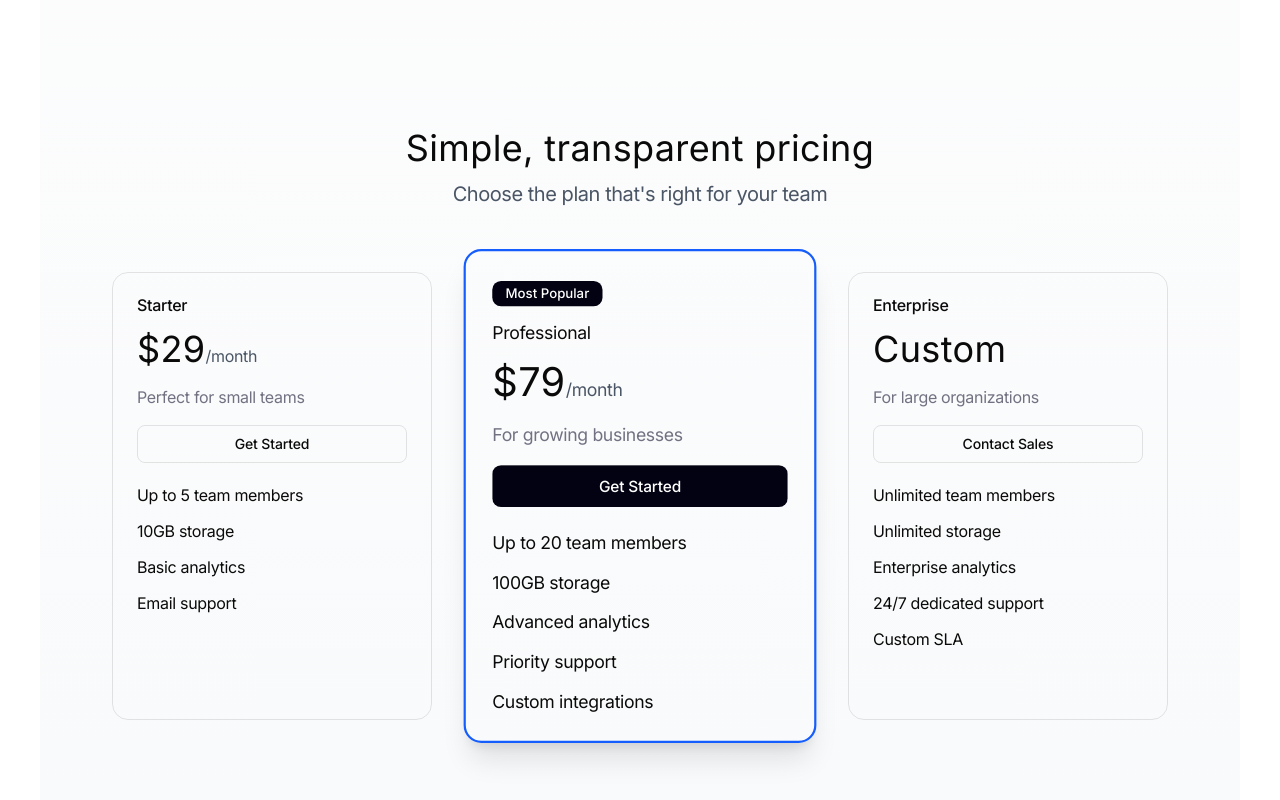
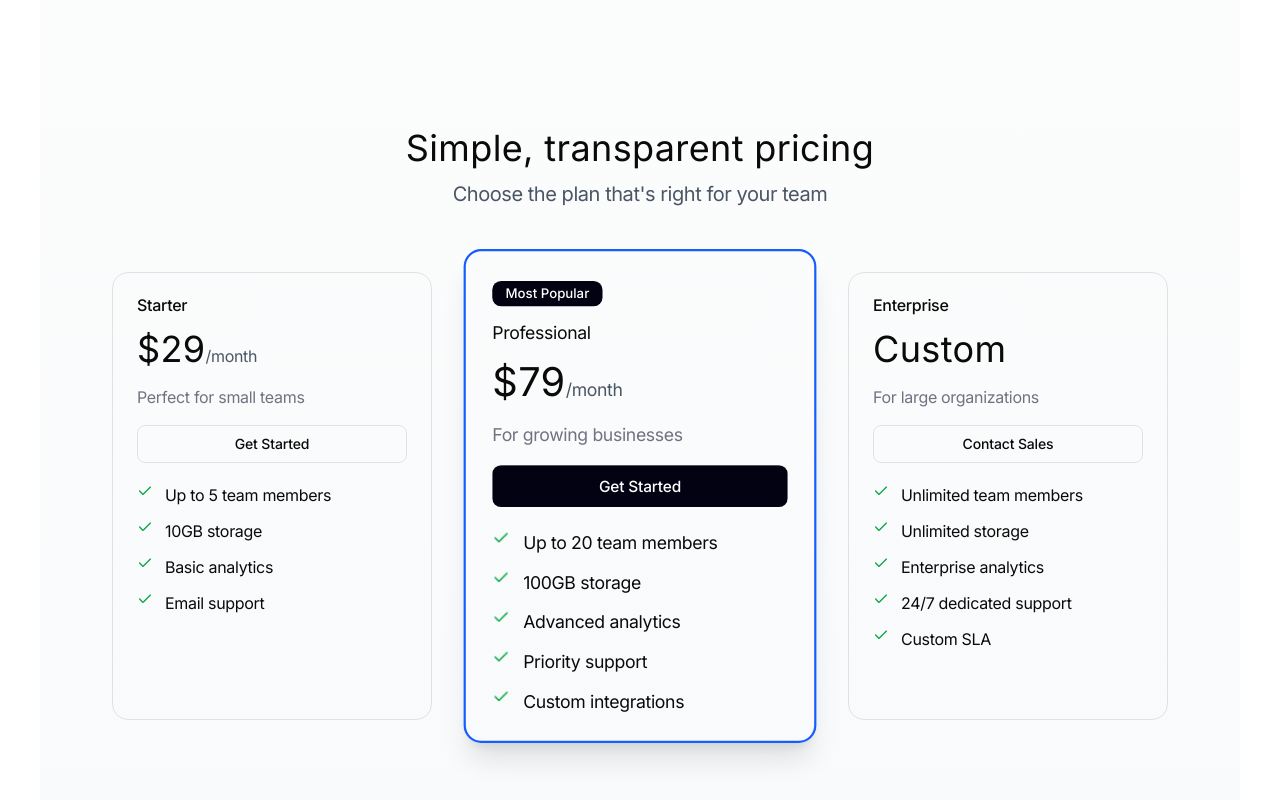
Before and after one commit to SasanTazayoni/detailify, a React (Vite) app: page / in a window 1280 px wide. Shown: the part 1173-1973 px from the top of the page. Built offline with nearby package versions, Linux system fonts and the light colour scheme.

Commit message:
Add tick icons to list items in pricing component

```diff
--- a/src/components/Pricing.tsx
+++ b/src/components/Pricing.tsx
@@ -34,10 +34,46 @@ function Pricing() {
               Get Started
             </button>
             <ul className="dark-text tracking-[-0.31px] leading-6 space-y-3">
-              <li>Up to 5 team members</li>
-              <li>10GB storage</li>
-              <li>Basic analytics</li>
-              <li>Email support</li>
+              <li className="flex items-start gap-3">
+                <img
+                  src="/icons/tick.png"
+                  alt=""
+                  aria-hidden="true"
+                  role="presentation"
+                  className="w-4 h-4"
+                />
+                <span>Up to 5 team members</span>
+              </li>
+              <li className="flex items-start gap-3">
+                <img
+                  src="/icons/tick.png"
+                  alt=""
+                  aria-hidden="true"
+                  role="presentation"
+                  className="w-4 h-4"
+                />
+                <span>10GB storage</span>
+              </li>
+              <li className="flex items-start gap-3">
+                <img
+                  src="/icons/tick.png"
+                  alt=""
+                  aria-hidden="true"
+                  role="presentation"
+                  className="w-4 h-4"
+                />
+                <span>Basic analytics</span>
+              </li>
+              <li className="flex items-start gap-3">
+                <img
+                  src="/icons/tick.png"
+                  alt=""
+                  aria-hidden="true"
+                  role="presentation"
+                  className="w-4 h-4"
+                />
+                <span>Email support</span>
+              </li>
             </ul>
           </div>
         </div>
@@ -65,11 +101,56 @@ function Pricing() {
               Get Started
             </button>
             <ul className="dark-text tracking-[-0.31px] leading-6 space-y-3">
-              <li>Up to 20 team members</li>
-              <li>100GB storage</li>
-              <li>Advanced analytics</li>
-              <li>Priority support</li>
-              <li>Custom integrations</li>
+              <li className="flex items-start gap-3">
+                <img
+                  src="/icons/tick.png"
+                  alt=""
+                  aria-hidden="true"
+                  role="presentation"
+                  className="w-4 h-4"
+                />
+                <span>Up to 20 team members</span>
+              </li>
+              <li className="flex items-start gap-3">
+                <img
+                  src="/icons/tick.png"
+                  alt=""
+                  aria-hidden="true"
+                  role="presentation"
+                  className="w-4 h-4"
+                />
+                <span>100GB storage</span>
+              </li>
+              <li className="flex items-start gap-3">
+                <img
+                  src="/icons/tick.png"
+                  alt=""
+                  aria-hidden="true"
+                  role="presentation"
+                  className="w-4 h-4"
+                />
+                <span>Advanced analytics</span>
+              </li>
+              <li className="flex items-start gap-3">
+                <img
+                  src="/icons/tick.png"
+                  alt=""
+                  aria-hidden="true"
+                  role="presentation"
+                  className="w-4 h-4"
+                />
+                <span>Priority support</span>
+              </li>
+              <li className="flex items-start gap-3">
+                <img
+                  src="/icons/tick.png"
+                  alt=""
+                  aria-hidden="true"
+                  role="presentation"
+                  className="w-4 h-4"
+                />
+                <span>Custom integrations</span>
+              </li>
             </ul>
           </div>
         </div>
@@ -91,11 +172,56 @@ function Pricing() {
               Contact Sales
             </button>
             <ul className="dark-text tracking-[-0.31px] leading-6 space-y-3">
-              <li>Unlimited team members</li>
-              <li>Unlimited storage</li>
-              <li>Enterprise analytics</li>
-              <li>24/7 dedicated support</li>
-              <li>Custom SLA</li>
+              <li className="flex items-start gap-3">
+                <img
+                  src="/icons/tick.png"
+                  alt=""
+                  aria-hidden="true"
+                  role="presentation"
+                  className="w-4 h-4"
+                />
+                <span>Unlimited team members</span>
+              </li>
+              <li className="flex items-start gap-3">
+                <img
+                  src="/icons/tick.png"
+                  alt=""
+                  aria-hidden="true"
+                  role="presentation"
+                  className="w-4 h-4"
+                />
+                <span>Unlimited storage</span>
+              </li>
+              <li className="flex items-start gap-3">
+                <img
+                  src="/icons/tick.png"
+                  alt=""
+                  aria-hidden="true"
+                  role="presentation"
+                  className="w-4 h-4"
+                />
+                <span>Enterprise analytics</span>
+              </li>
+              <li className="flex items-start gap-3">
+                <img
+                  src="/icons/tick.png"
+                  alt=""
+                  aria-hidden="true"
+                  role="presentation"
+                  className="w-4 h-4"
+                />
+                <span>24/7 dedicated support</span>
+              </li>
+              <li className="flex items-start gap-3">
+                <img
+                  src="/icons/tick.png"
+                  alt=""
+                  aria-hidden="true"
+                  role="presentation"
+                  className="w-4 h-4"
+                />
+                <span>Custom SLA</span>
+              </li>
             </ul>
           </div>
         </div>
```
